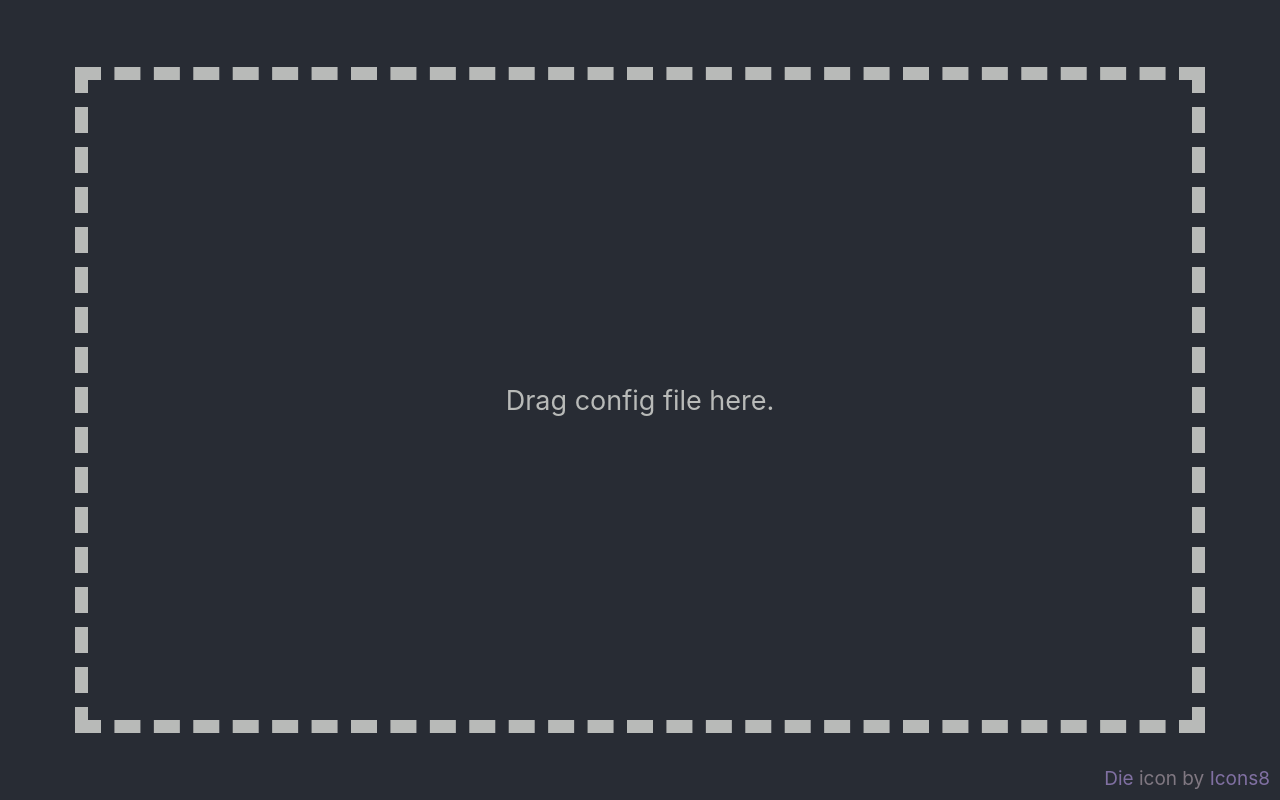
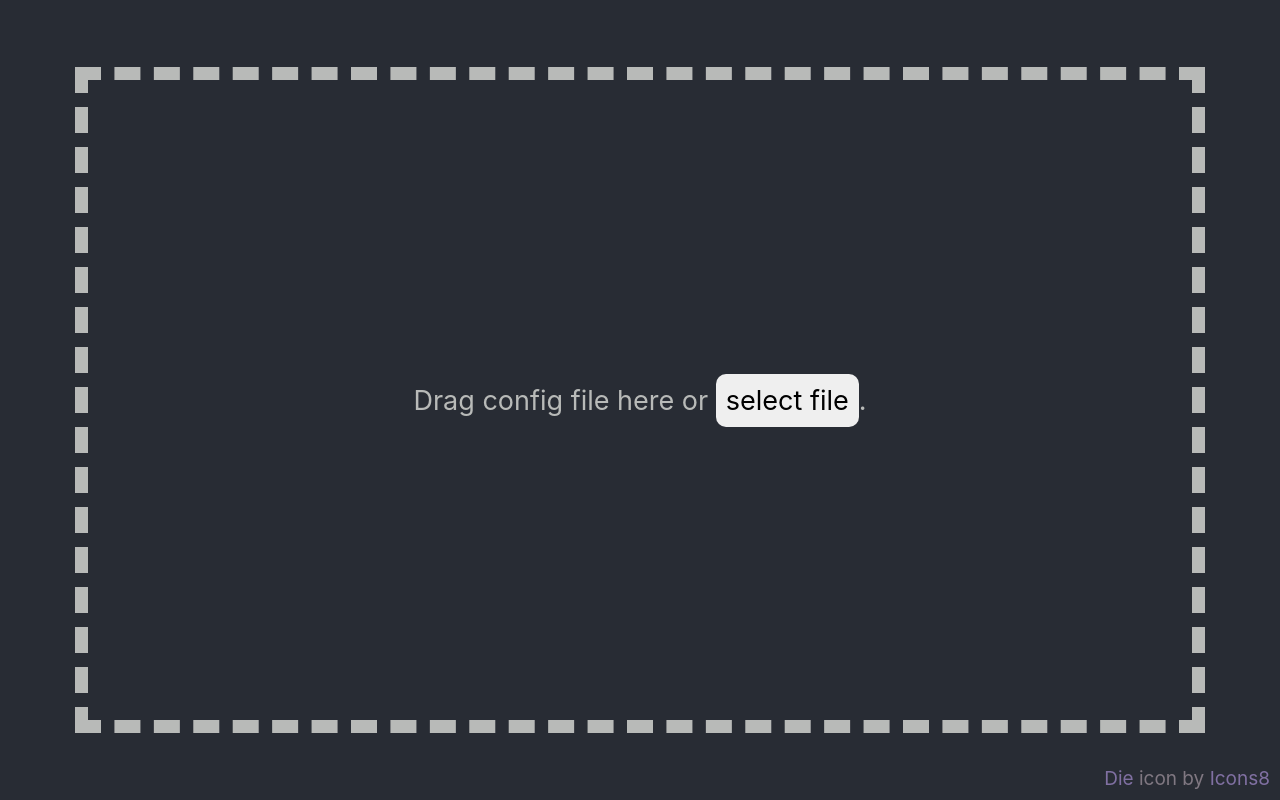
Before and after one commit to relsqui/configurable-generators, a React (Create React App) app: page / in a window 1280 px wide. Built offline with nearby package versions, Linux system fonts and the light colour scheme.

Commit message:
file upload works!

```diff
--- a/public/index.html
+++ b/public/index.html
@@ -1,14 +1,12 @@
 <!DOCTYPE html>
 <html lang="en">
+
 <head>
   <meta charset="utf-8" />
   <link rel="icon" href="%PUBLIC_URL%/favicon.ico" />
   <meta name="viewport" content="width=device-width, initial-scale=1" />
   <meta name="theme-color" content="#000000" />
-    <meta
-      name="description"
-      content="Web site created using create-react-app"
-    />
+  <meta name="description" content="Web site created using create-react-app" />
   <!--
       manifest.json provides metadata used when your web app is installed on a
       user's mobile device or desktop. See https://developers.google.com/web/fundamentals/web-app-manifest/
@@ -23,10 +21,12 @@
       work correctly both with client-side routing and a non-root public URL.
       Learn how to configure a non-root public URL by running `npm run build`.
     -->
-    <title>React App</title>
+  <title>Configurable Generators</title>
 </head>
+
 <body>
   <noscript>This page doesn't have a non-Javascript fallback.</noscript>
   <div id="root"></div>
 </body>
+
 </html>
--- a/src/App.css
+++ b/src/App.css
@@ -91,6 +91,10 @@ footer {
   background: var(--medium-red);
 }
 
+.fileInput {
+  display: none;
+}
+
 .generatorLine {
   display: flex;
   align-items: center;
@@ -110,7 +114,7 @@ footer {
   border-radius: 0;
 }
 
-.randomItemButton {
+randomItem {
   background-color: var(--light-gray);
   color: var(--dark-gray);
   cursor: pointer;
--- a/src/ConfigDropZone.tsx
+++ b/src/ConfigDropZone.tsx
@@ -1,4 +1,4 @@
-import React, { useState } from "react";
+import React, { useState, useRef } from "react";
 
 export type StringListMap = {
   [key: string]: string[]
@@ -15,8 +15,16 @@ export type TableConfig = {
   isDefault?: boolean
 }
 
+export function UploadForm({ importConfig } : { importConfig: (file: File | null) => void}) {
+  const fileInput = useRef<HTMLInputElement>(null);
+  return <>
+    Drag config file here or&nbsp;<button onClick={() => fileInput.current?.click()}>select file</button>.
+    <input ref={fileInput} className="fileInput" type="file" accept="application/json" onChange={(event) => importConfig((event.target.files || [])[0])} />
+  </>;
+}
+
 export function ConfigDropZone({ configLoadedCallback }: { configLoadedCallback: (config: TableConfig) => void }) {
-  const defaultText = 'Drag config file here.';
+  const defaultText = '';
   const defaultClass = 'ConfigDropZone';
   const [className, setClassName] = useState(defaultClass);
   const [text, setText] = useState(defaultText);
@@ -29,6 +37,19 @@ export function ConfigDropZone({ configLoadedCallback }: { configLoadedCallback:
   function resetDropZone() {
     setClassName(defaultClass);
     setText(defaultText);
+  }
+
+  function importConfig(file: File | null) {
+    if (file?.type !== 'application/json') return dropError();
+    resetDropZone();
+
+    const reader = new FileReader();
+    reader.onload = function (event) {
+      if (event.target?.result) {
+        configLoadedCallback(JSON.parse(event.target.result.toString()) as TableConfig);
+      }
+    }
+    reader.readAsText(file);
   }
 
   function onDragOver(event: React.DragEvent<HTMLDivElement>) {
@@ -48,17 +69,10 @@ export function ConfigDropZone({ configLoadedCallback }: { configLoadedCallback:
     const item = event.dataTransfer.items[0];
     if (item.kind !== 'file') return dropError();
     const file = item.getAsFile();
-    if (file?.type !== 'application/json') return dropError();
-    resetDropZone();
-
-    const reader = new FileReader();
-    reader.onload = function (event) {
-      if (event.target?.result) {
-        configLoadedCallback(JSON.parse(event.target.result.toString()) as TableConfig);
-      }
-    }
-    reader.readAsText(file);
+    importConfig(file);
   }
 
-  return <div className={className} onDrop={onDrop} onDragOver={onDragOver} onDragLeave={onDragLeave}>{text}</div>;
+  return <div className={className} onDrop={onDrop} onDragOver={onDragOver} onDragLeave={onDragLeave}>
+    {text ? text : <UploadForm importConfig={importConfig} />}
+    </div>;
 }
--- a/src/Generator.tsx
+++ b/src/Generator.tsx
@@ -41,7 +41,7 @@ function RandomItem({ choices, fallback }: { choices: string[], fallback: string
   }
 
   return (
-    <button onClick={choices ? regenerate : () => null} className="randomItemButton">{randomItem.toLowerCase()}</button>
+    <button onClick={choices ? regenerate : () => null} className="randomItem">{randomItem.toLowerCase()}</button>
   );
 }
 
```
Lines whose indentation alone changed are shown as unchanged.
